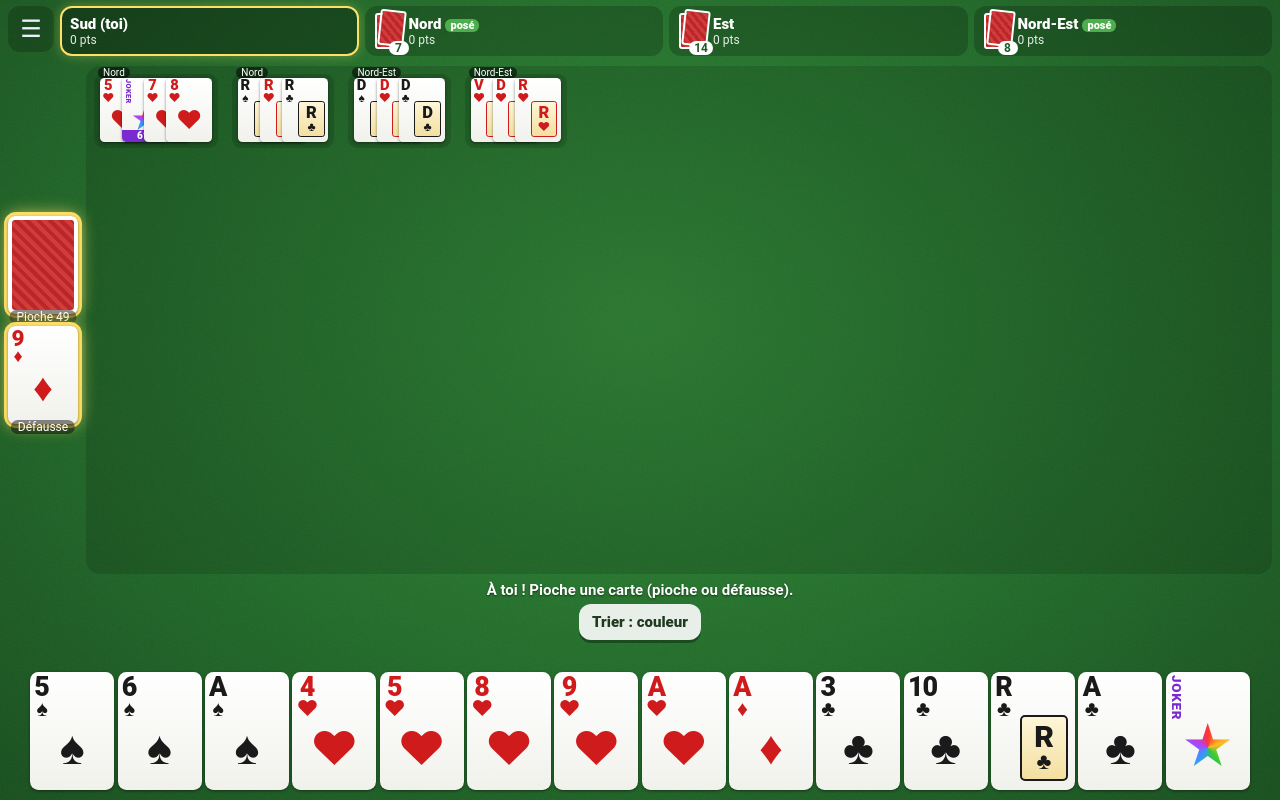
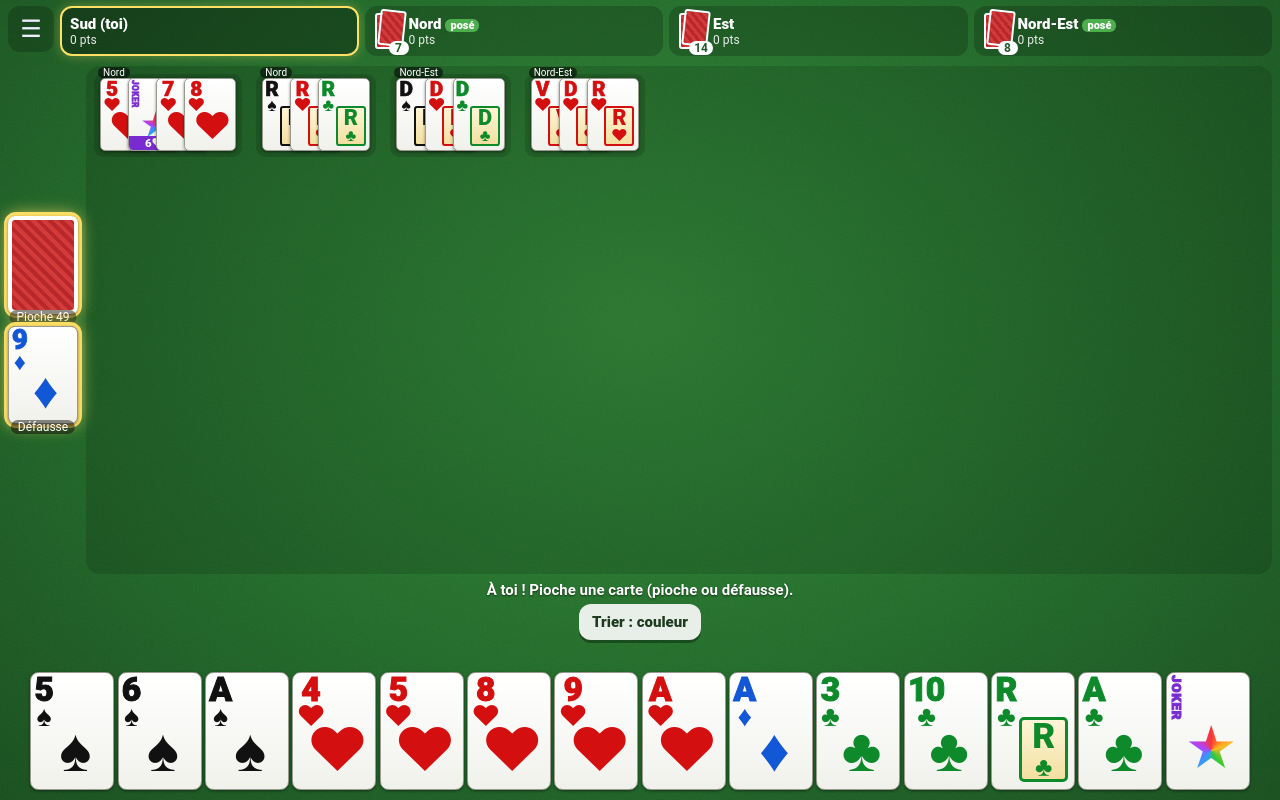
Before and after one commit to manuelbotelho37-commits/cap-du-jour, a plain HTML site: page rami/index.html in a window 1280 px wide. Both pictures are taken after a click on the button "Nouveau jeu". Drawn offline with Linux system fonts and the light colour scheme.

Commit message:
Rami : cartes 4 couleurs et plus lisibles
Co-Authored-By: Claude Opus 5.5 <noreply@anthropic.com>
Claude-Session: https://claude.ai/code/session_01McdgBHGQRhbL7SJ8ZG9cXq

```diff
--- a/rami/index.html
+++ b/rami/index.html
@@ -50,7 +50,7 @@ button{font-family:inherit;cursor:pointer}
 #table{flex:1;overflow:auto;display:flex;flex-wrap:wrap;align-content:flex-start;gap:12px 14px;padding:8px;background:#0002;border-radius:14px;-webkit-overflow-scrolling:touch}
 #table:empty::after{content:"Les combinaisons posées apparaîtront ici";opacity:.5;margin:auto;font-size:15px}
 .meld{display:flex;padding:4px 6px 6px;border-radius:9px;background:#0002;position:relative;--w:var(--tw)}
-.meld .card+.card{margin-left:calc(var(--tw)*-.52)}
+.meld .card+.card{margin-left:calc(var(--tw)*-.46)}
 .meld.pend{outline:3px dashed #ffe066;background:#ffe06622}
 .meld.flash{animation:fl 1.4s 2}
 @keyframes fl{50%{background:#ffe06677}}
@@ -70,11 +70,12 @@ button{font-family:inherit;cursor:pointer}
 @keyframes nw{from{transform:translateY(-60%);opacity:0}}
 /* cartes */
 .card{width:var(--w);height:calc(var(--w)*1.4);border-radius:calc(var(--w)*.1);background:linear-gradient(#fff,#f1f1ec);box-shadow:0 1px 3px #0007;position:relative;color:#1a1a1a;flex:none;overflow:hidden}
-.card.red{color:#cf1b1b}
-.card .ix{position:absolute;left:5%;top:2%;font-size:calc(var(--w)*.32);line-height:.9;font-weight:800;text-align:center;letter-spacing:-.04em}
-.card .ix i{display:block;font-style:normal;font-size:.8em}
-.card .ctr{position:absolute;left:0;right:0;bottom:6%;top:34%;display:flex;align-items:center;justify-content:center;font-size:calc(var(--w)*.56)}
-.card .fc{position:absolute;right:8%;bottom:8%;width:58%;height:56%;border-radius:calc(var(--w)*.06);display:flex;flex-direction:column;align-items:center;justify-content:center;font-weight:900;font-size:calc(var(--w)*.36);line-height:.95;border:calc(var(--w)*.03) solid currentColor;background:linear-gradient(#fff6d8,#f3dfa0)}
+.card.c1{color:#d40f0f}.card.c2{color:#1257d6}.card.c3{color:#0f8a2b}.card.c0{color:#111}
+.card{border:1.5px solid #9a9a90}
+.card .ix{position:absolute;left:4%;top:1%;font-size:calc(var(--w)*.4);line-height:.88;font-weight:900;text-align:center;letter-spacing:-.05em;-webkit-text-stroke:calc(var(--w)*.012) currentColor}
+.card .ix i{display:block;font-style:normal;font-size:.85em;-webkit-text-stroke:0}
+.card .ctr{position:absolute;left:8%;right:0;bottom:4%;top:38%;display:flex;align-items:center;justify-content:center;font-size:calc(var(--w)*.72);line-height:1}
+.card .fc{position:absolute;right:7%;bottom:6%;width:60%;height:56%;border-radius:calc(var(--w)*.06);display:flex;flex-direction:column;align-items:center;justify-content:center;font-weight:900;font-size:calc(var(--w)*.42);line-height:.95;border:calc(var(--w)*.045) solid currentColor;background:linear-gradient(#fff6d8,#f3dfa0)}
 .card .fc i{font-style:normal;font-size:.75em}
 .card.jk .ctr{font-size:calc(var(--w)*.62);background:conic-gradient(from 0deg,#f33,#fb2,#3c3,#39f,#a4f,#f33);-webkit-background-clip:text;background-clip:text;color:transparent}
 .card.jk .ix{font-size:calc(var(--w)*.16);writing-mode:vertical-rl;letter-spacing:.05em;color:#7a2bd0}
@@ -166,7 +167,7 @@ select{font-size:17px;padding:6px;border-radius:8px}
 const KEY='rami_v1';
 const DEF={names:['Sud','Nord','Est','Nord-Est'],nP:4,speed:3,sound:true,limit:300,decks:2,jokers:4,cards:14,firstPts:51,
  tierce:false,tierceFr:false,secNoMin:true,noJokerFirst:false,oneJoker:false,jokerZero:false,mustUseDef:true,noDefOne:true,
- mustJoker:true,finishDiscard:true,asVal:11,doubleSec:true,notPosed100:true,winPts:40,jokerHand:20};
+ mustJoker:true,finishDiscard:true,asVal:11,doubleSec:true,notPosed100:true,winPts:40,jokerHand:20,fourColors:true};
 let S={opts:{...DEF},game:null,sort:'suit'};
 try{const d=JSON.parse(localStorage.getItem(KEY));if(d){S=Object.assign(S,d);S.opts=Object.assign({...DEF},d.opts||{})}}catch(e){}
 let G=S.game;
@@ -450,9 +451,9 @@ function humanHelp(){if(!myPlay())return;const p=me();
 /* ============ AFFICHAGE ============ */
 function cardHTML(id,extra=''){const c=G.C[id];
  if(c.j)return`<div class="card jk ${extra}" data-id="${id}"><div class="ix">JOKER</div><div class="ctr">★</div></div>`;
- const red=c.s===1||c.s===2?' red':'';
+ const col=' c'+(S.opts.fourColors?c.s:(c.s===2?1:c.s===3?0:c.s));
  const body=c.r>=11?`<div class="fc">${lab(c.r)}<i>${SU[c.s]}</i></div>`:`<div class="ctr">${SU[c.s]}</div>`;
- return`<div class="card${red} ${extra}" data-id="${id}"><div class="ix">${lab(c.r)}<i>${SU[c.s]}</i></div>${body}</div>`}
+ return`<div class="card${col} ${extra}" data-id="${id}"><div class="ix">${lab(c.r)}<i>${SU[c.s]}</i></div>${body}</div>`}
 const backHTML=()=>`<div class="card back"></div>`;
 function sortedHand(){const p=me();const C=G.C;const h=p.hand.slice();
  const key=S.sort==='rank'?(id=>{const c=C[id];return c.j?999:(c.r===1?14:c.r)*10+c.s}):(id=>{const c=C[id];return c.j?999:c.s*20+(c.r===1?14:c.r)});
@@ -461,7 +462,7 @@ function layout(){const W=innerWidth,H=innerHeight;const n=G?me().hand.length:14
  const cw=Math.max(34,Math.min(84,H*.2/1.4,(W-20)/(1+(Math.max(n,2)-1)*.5)));
  const step=Math.min(cw*1.04,(W-20-cw)/Math.max(1,n-1));
  const r=document.documentElement.style;r.setProperty('--cw',cw+'px');r.setProperty('--ov',(step-cw)+'px');
- r.setProperty('--tw',Math.max(26,Math.min(46,W/20,H*.085))+'px');r.setProperty('--pw',Math.max(40,Math.min(70,H*.13,W*.12))+'px')}
+ r.setProperty('--tw',Math.max(30,Math.min(52,W/18,H*.09))+'px');r.setProperty('--pw',Math.max(40,Math.min(70,H*.13,W*.12))+'px')}
 function render(){if(!G||FAST)return;layout();const o=G.o,cur=G.players[G.cur];
  // adversaires
  $('opps').innerHTML=G.players.map((p,i)=>`<div class="opp${G.cur===i&&G.phase!=='over'?' act':''}">${i===0?'':`<div class="bk"><i></i><i></i><b>${p.hand.length}</b></div>`}<div style="min-width:0"><div class="nm">${esc(p.name)}${i===0?' (toi)':''}${p.posed?'<span class="badge">posé</span>':''}</div><div class="inf">${p.total} pts${G.cur===i&&!p.human&&G.phase!=='over'?' · joue…':''}</div></div></div>`).join('');
@@ -541,6 +542,7 @@ const OPTS=[
  {k:'names',t:'names',l:'Noms des joueurs'},
  {k:'speed',t:'choice',l:'Vitesse de jeu',ch:['Lente','Normale','Rapide','Très rapide']},
  {k:'sound',t:'bool',l:'Son'},
+ {k:'fourColors',t:'bool',l:'Cartes 4 couleurs (♠ noir, ♥ rouge, ♦ bleu, ♣ vert)'},
  {sec:'JEU',note:'Les règles du jeu s\'appliquent à la prochaine partie.'},
  {k:'nP',t:'range',l:'Nombre de joueurs',min:2,max:4},
  {k:'limit',t:'range',l:'Nombre de points par partie',min:100,max:1000,step:50},
@@ -592,7 +594,7 @@ function renderRules(){const o=S.opts;$('rulesTxt').innerHTML=`
 /* ============ DÉMARRAGE ============ */
 show('home');
 if('serviceWorker' in navigator)window.addEventListener('load',()=>navigator.serviceWorker.register('sw.js').catch(()=>{}));
-const BUILD='1795545272';let updShown=false;
+const BUILD='1795545442';let updShown=false;
 async function checkUpdate(){if(updShown||location.protocol==='file:')return;try{const r=await fetch('version.txt?t='+Date.now(),{cache:'no-store'});if(!r.ok)return;const v=(await r.text()).trim();
  if(v&&v!==BUILD){updShown=true;const d=document.createElement('button');d.textContent='🔄 Nouvelle version — Mettre à jour';d.style.cssText='position:fixed;left:50%;top:calc(env(safe-area-inset-top) + 12px);transform:translateX(-50%);z-index:300;border:none;border-radius:16px;padding:14px 20px;font-size:18px;font-weight:900;color:#fff;background:#4cae4c;box-shadow:0 6px 16px #0006';
   d.onclick=async()=>{save();try{const ks=await caches.keys();await Promise.all(ks.filter(k=>k.startsWith('rami')).map(k=>caches.delete(k)));const rg=await navigator.serviceWorker?.getRegistration();await rg?.update()}catch(e){}location.reload()};document.body.appendChild(d)}}catch(e){}}
```
Also changed, not shown: rami/version.txt.
